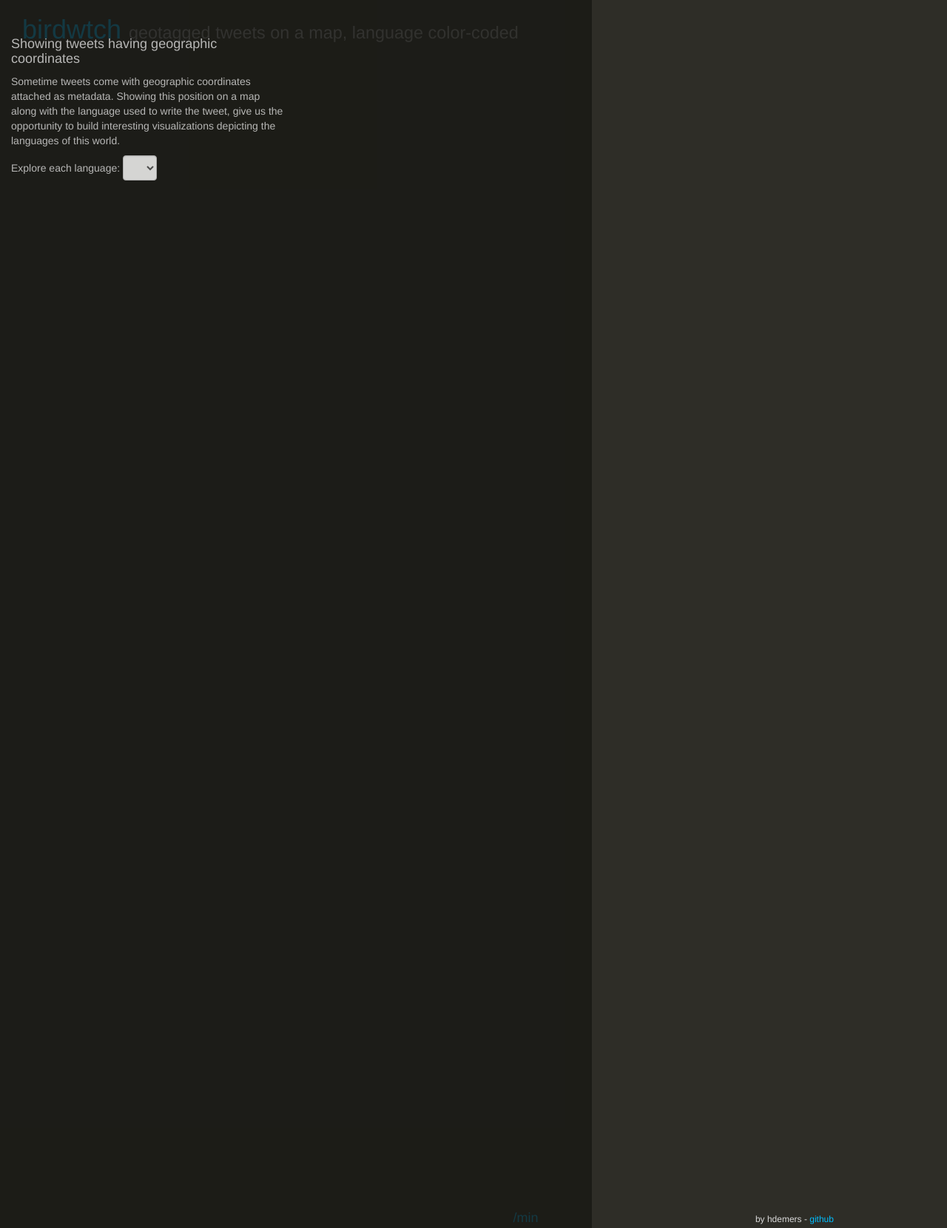
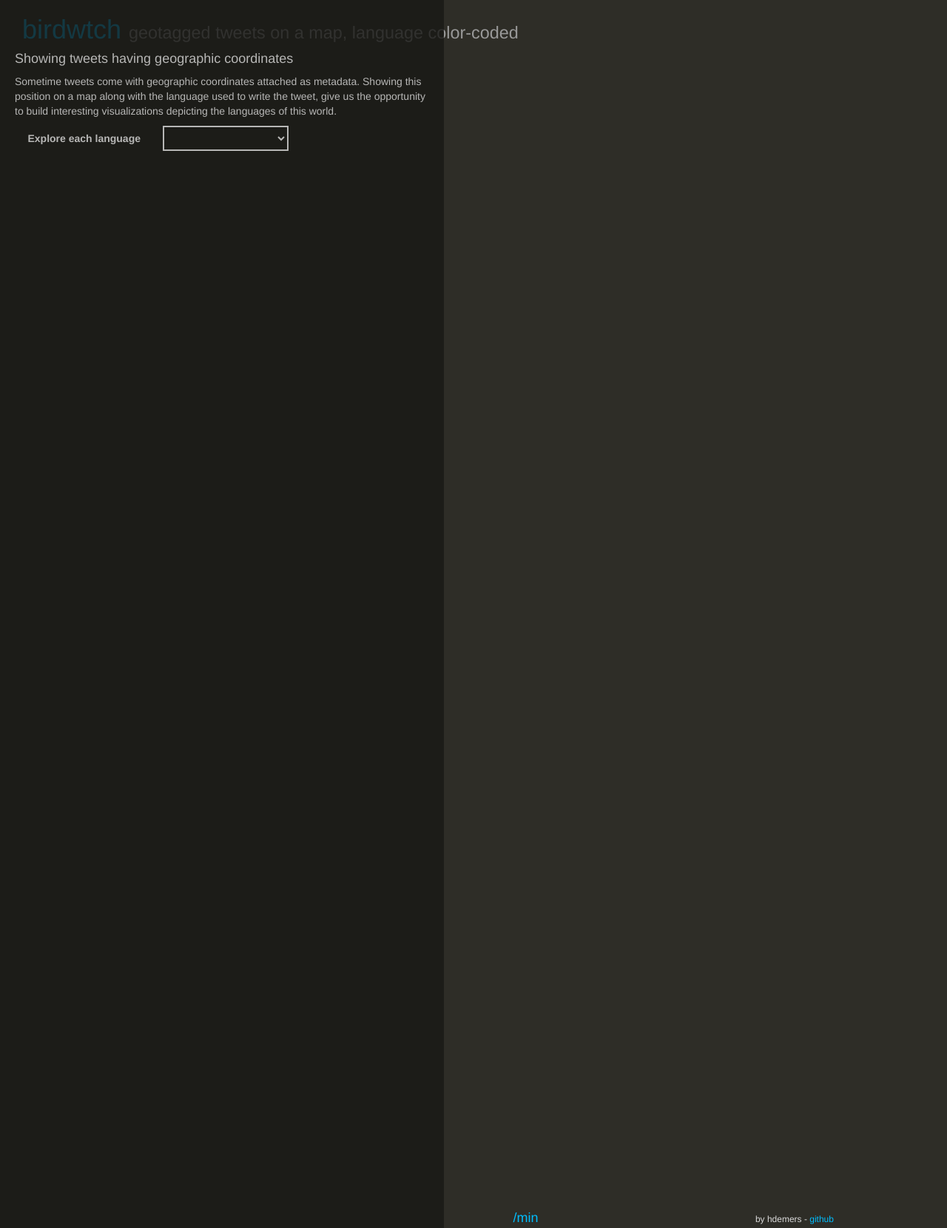
Before and after one commit to hdemers/birdwtch, a Flask app: page / in a window 1280 px wide; the page is wider, and only the part inside the window is pictured. Shown: that part at 74% size. Run offline with Flask 2, Linux system fonts and the light colour scheme; lists and menus that the app fills with data are empty; style sheets or scripts are compiled from the project's sources; parts of the project's set-up code (start-up, migrations or seed data) failed here and were passed over; some libraries are stand-ins or nearby versions.

Commit message:
Re-style.

```diff
--- a/birdwtch/static/css/app.less
+++ b/birdwtch/static/css/app.less
@@ -25,8 +25,8 @@
 @forest: #077500;
 @white: white;
 
-@menuwidth: 800px;
-@graphwidth: 20px;
+@menuwidth: 600px;
+@stackedBarWidth: 6px;
 
 body {
     background-color: @background;
@@ -49,7 +49,7 @@ a {
     -webkit-transition: all 0.3s ease;
     -moz-transition: all 0.3s ease;
     transition: all 0.3s ease;
-    left: -(@menuwidth - 10px);
+    left: -(@menuwidth - @stackedBarWidth);
     /*left: 0;*/
 }
 
@@ -65,16 +65,27 @@ a {
     background-color: @dot;
 }
 
+.menu div.row:first-child {
+    height: 30%;
+}
+
 .js-sidebar:hover {
     left: 0px;
 }
 
+.form-group {
+    width: 400px;
+}
+
+select.form-control {
+    color: @fontcolor;
+    background-color: @dot;
+    border-radius: 0px;
+    border: 2px solid @fontcolor;
+}
+
 .menu h4 {
     margin-top: 50px;
-}
-
-.container-fluid {
-    padding: 0 15px;
 }
 
 #alertContainer {
@@ -106,7 +117,7 @@ a {
     position: relative;
 }
 
-svg, canvas {
+.map {
     position: absolute;
     top: 0px;
     bottom: 0px;
@@ -131,7 +142,7 @@ svg, canvas {
     position: absolute;
     top: 0%;
     color: @blue;
-    padding: 0 15px;
+    padding: 0 30px;
 }
 
 .metadata {
@@ -210,9 +221,11 @@ svg, canvas {
 // Graph related style
 
 .js-language-stackedbar {
-    float: right;
+    position: absolute;
+    top: 0px;
+    right: 0px;
     height: 100%;
-    width: @graphwidth;
+    width: @stackedBarWidth;
     margin-right: 10px;
     background-color: transparent;
 }
--- a/birdwtch/static/css/base.css
+++ b/birdwtch/static/css/base.css
@@ -4,7 +4,6 @@
 @import "bootstrap.min.css";
 
 body {
-  font-family: "Helvetica Neue", Helvetica, Arial, sans-serif, default;
 }
 
 @media (max-width: 768px) {
--- a/birdwtch/static/js/app.js
+++ b/birdwtch/static/js/app.js
@@ -82,7 +82,7 @@ stackedbar) {
     }, 1000);
 
     setTimeout(function () {
-      $(".js-sidebar").css("left", "-500px");
+      $(".js-sidebar").css("left", "-300px");
       setTimeout(function () {
         $(".js-sidebar").css("left", "");
       }, 400);
@@ -93,8 +93,8 @@ stackedbar) {
     language_chart = barchart.create(".graph .js-language-barchart");
     // Create a bar chart for showing country frequencies.
     country_chart = barchart.create(".graph .js-country-barchart", {
-      width: 700,
-      max: 30
+      width: 500,
+      max: 20
     });
   };
 
--- a/birdwtch/static/js/stackedbar.js
+++ b/birdwtch/static/js/stackedbar.js
@@ -15,7 +15,7 @@ function ($, _, d3) {
     var that = {}, margin, width, height, y, svg, barWidth;
 
     that.init = function () {
-      barWidth = 20;
+      barWidth = 6;
       margin = {top: 0, right: 0, bottom: 0, left: 0};
       width = barWidth + margin.left + margin.right;
       height = $(selector).height() - margin.top - margin.bottom;
--- a/birdwtch/static/js/worldmap.js
+++ b/birdwtch/static/js/worldmap.js
@@ -53,6 +53,7 @@ function ($, _, topo, d3) {
       world_g = d3.select(container).append("svg")
         .attr("width", width)
         .attr("height", height)
+        .attr("class", "map")
         .append("g");
 
       _.each(colormap, function (color, attr) {
@@ -66,6 +67,7 @@ function ($, _, topo, d3) {
         .attr("width", width)
         .attr("height", height)
         .attr("id", "dotSvg")
+        .attr("class", "map")
         .append("g");
 
       // Load country data and draw.
@@ -154,6 +156,7 @@ function ($, _, topo, d3) {
       d3.select(container).append("canvas")
         .attr("width", width)
         .attr("height", height)
+        .attr("class", "map")
         .attr("id", canvasId);
 
       context = document.getElementById(canvasId).getContext("2d");
--- a/birdwtch/templates/index.html
+++ b/birdwtch/templates/index.html
@@ -18,7 +18,7 @@
   <div class="container-fluid menu">
 
     <div class="row">
-      <div class="col-md-6">
+      <div class="col-md-12">
         <h4> Showing tweets having geographic coordinates </h4>
 
         <p>Sometime tweets come with geographic coordinates attached as metadata.
@@ -26,8 +26,11 @@
         tweet, give us the opportunity to build interesting visualizations depicting
         the languages of this world.  </p>
 
-        Explore each language:
-            <label>
+
+        <form class="form-horizontal">
+          <div class="form-group">
+            <label class="col-md-6 control-label">Explore each language</label>
+            <div class="col-md-6">
               <select class="form-control" name="layerGroup"
                 data-bind="
                 options: languageLayers,
@@ -35,7 +38,9 @@
                 optionsText: 'name',
                 optionsValue: 'code'">
               </select>
-            </label>
+            </div>
+          </div>
+        </form>
 
       </div>
 
```
